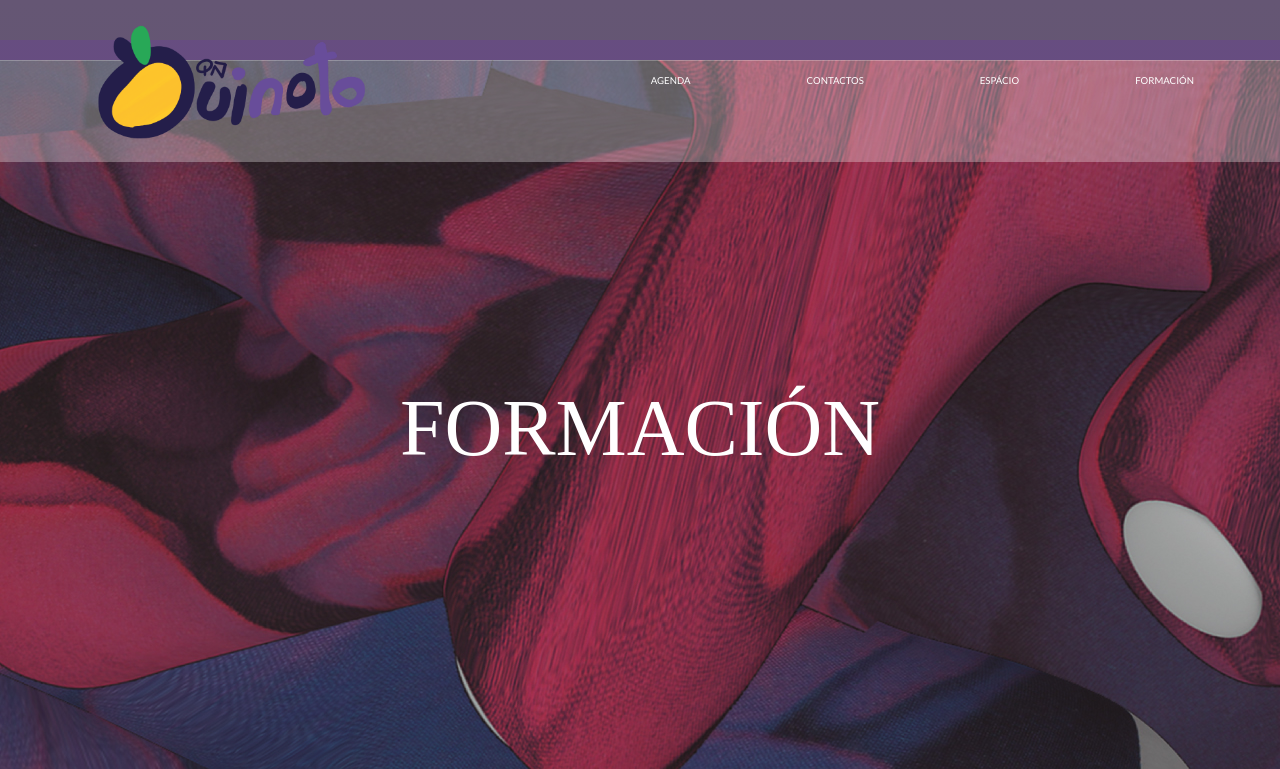
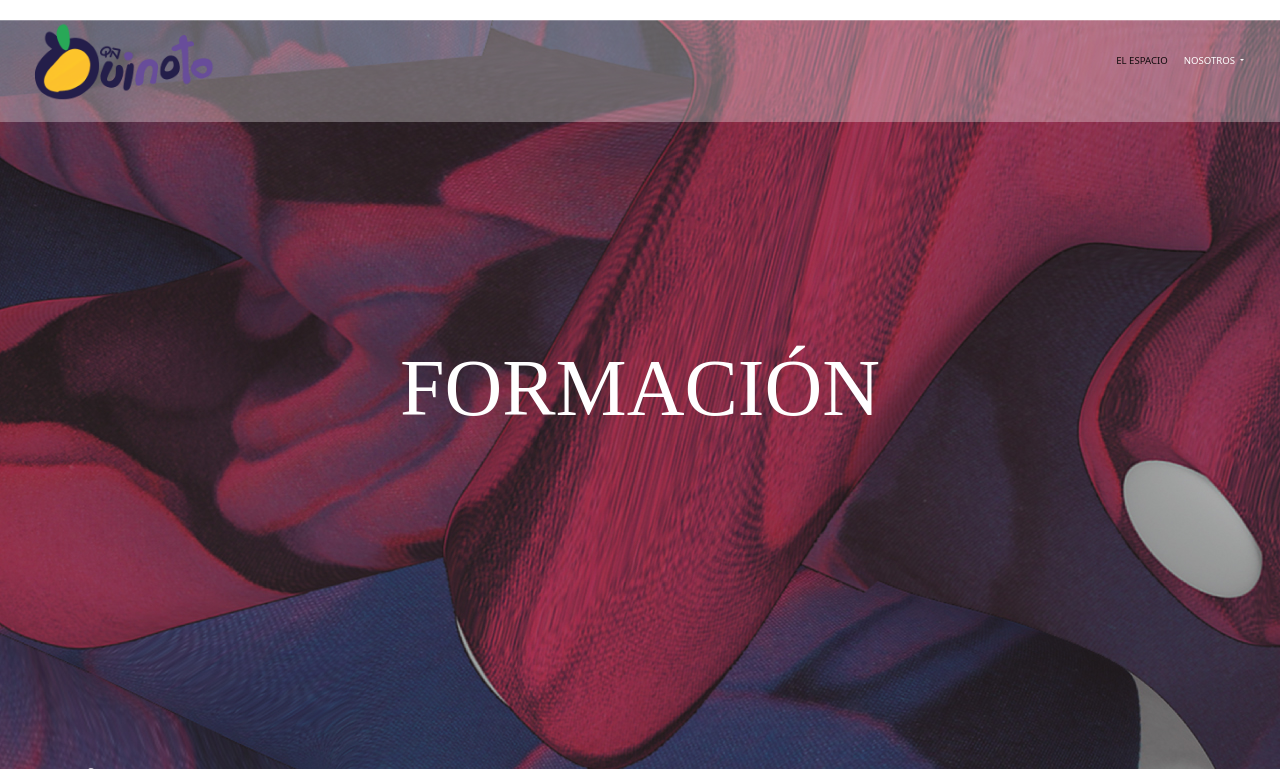
Before and after one commit to QuinioaAlejandro/Quinoto, a plain HTML site: page pages/formacion.html in a window 1280 px wide. Shown: the top 769 px of the page. Drawn offline with nearby package versions, Linux system fonts and the light colour scheme.

Commit message:
formacion-3

```diff
--- a/pages/formacion.html
+++ b/pages/formacion.html
@@ -16,10 +16,10 @@
 <body>
     <div class="background">
         <!--encabezado-->
-        <header class="header">
+        <header>
             <nav class="navbar navbar-expand-lg bar">
                 <div class="container-fluid">
-                    <a href="../index.html"><img src="../img/QuinotoP.png" alt="quinoto" /></a>
+                    <a class="navbar-brand" href="./index.html"><img src="../img/QuinotoP.png" alt="quinoto"></a>
                     <button class="navbar-toggler" type="button" data-bs-toggle="collapse"
                         data-bs-target="#navbarSupportedContent" aria-controls="navbarSupportedContent"
                         aria-expanded="false" aria-label="Toggle navigation">
@@ -28,20 +28,21 @@
                     <div class="collapse navbar-collapse" id="navbarSupportedContent">
                         <ul class="navbar-nav mb-2 mb-lg-0">
                             <li class="nav-item">
-                                <a class="nav-link" aria-current="page" href="../pages/agenda.html">Agenda</a>
+                                <a class="nav-link active" aria-current="page" href="./pages/espacio.html">El
+                                    Espacio</a>
                             </li>
-                            <li class="nav-item">
-                                <a class="nav-link" aria-current="page" href="../pages/Contacto.html">Contactos</a>
+                            <li class="nav-item dropdown">
+                                <a class="nav-link dropdown-toggle" href="#" role="button" data-bs-toggle="dropdown"
+                                    aria-expanded="false">
+                                    Nosotros
+                                </a>
+                                <ul class="dropdown-menu">
+                                    <li><a class="dropdown-item" href="./pages/agenda.html">Agenda</a></li>
+                                    <li><a class="dropdown-item" href="./pages/formacion.html">formación</a></li>
+                                    <li><a class="dropdown-item" href="./pages/contacto.html">contacto</a></li>
+                                </ul>
                             </li>
-                            <li class="nav-item">
-                                <a class="nav-link" aria-current="page" href="../pages/espacio.html">
-                                    Espácio
-                                </a>
-                            </li>
-                            <li class="nav-item">
-                                <a class="nav-link" aria-current="page" href="../pages/formacion.html">Formación</a>
-                            </li>
-
+                        </ul>
                     </div>
                 </div>
             </nav>
--- a/style/style.css
+++ b/style/style.css
@@ -436,7 +436,7 @@ font-size: 5rem!important;
   font-family: aboreto;
   font-size: 2rem;
   color: white;
-  padding: 13rem 10rem;
+
 }
 
 .alto-grid{
```
Also changed, not shown: pages/Contacto.html (+1 -1 lines).
